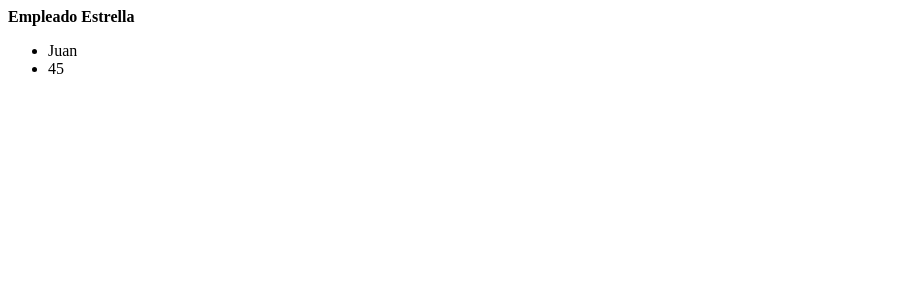
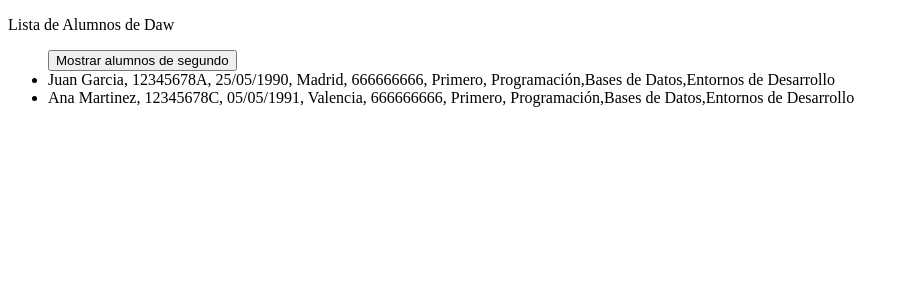
Before and after one commit to alvaaroconde16/ProyectoAngular, an Angular app in the folder angApp_v19-master/: page / in a window 1280 px wide. Shown: the top 300 px of the page, without its empty margins (0-909 px from the left). Built offline with nearby package versions, Linux system fonts and the light colour scheme.

Commit message:
Proyecto Angular

```diff
--- /dev/null
+++ b/angApp_v19-master/src/app/alumnado-daw/alumnado-daw.component.html
@@ -0,0 +1,21 @@
+<p>Lista de Alumnos de Daw</p>
+
+<ul>
+    @if (alumnoPrimero) {
+        <button (click)="cambiarCurso(false)">Mostrar alumnos de segundo</button>
+        @for (alumno of alumno; track $index) {
+            @if (alumno.curso == "Primero") {
+                <li>{{ alumno.nombre }} {{ alumno.apellidos }}, {{ alumno.dni }}, {{ alumno.fecha_nacimiento }}, {{ alumno.poblacion }}, {{ alumno.telefono }},
+                    {{ alumno.curso }}, {{ alumno.modulos }}</li>
+            }
+        }
+    }@else {
+        <button (click)="cambiarCurso(true)">Mostrar alumnos de primero</button>
+        @for (alumno of alumno; track $index) {
+            @if (alumno.curso == "Segundo") {
+                <li>{{ alumno.nombre }} {{ alumno.apellidos }}, {{ alumno.dni }}, {{ alumno.fecha_nacimiento }}, {{ alumno.poblacion }}, {{ alumno.telefono }},
+                    {{ alumno.curso }}, {{ alumno.modulos }}</li>
+            }
+        }
+    }
+</ul>
--- /dev/null
+++ b/angApp_v19-master/src/app/alumnado-daw/alumnado-daw.component.ts
@@ -0,0 +1,32 @@
+import { Component } from '@angular/core';
+import { Alumnado } from './alumnado-daw';
+
+@Component({
+  selector: 'app-alumnado-daw',
+  imports: [],
+  templateUrl: './alumnado-daw.component.html',
+  styleUrl: './alumnado-daw.component.css'
+})
+export class AlumnadoDAWComponent {
+  public titulo = 'Bienvenido Alumnado DAW';
+  public alumno: Array<Alumnado>;
+  public alumnoPrimero: boolean;
+
+
+  constructor(){
+    this.alumno = [new Alumnado('Juan', 'Garcia', '12345678A', '25/05/1990', 'Madrid', '666666666', 'Primero', ['Programación', 'Bases de Datos', 'Entornos de Desarrollo']),
+                  new Alumnado('Alejandro', 'Gonzalez', '87654321B', '15/03/1992', 'Barcelona', '666666666', 'Segundo', ['Programación', 'Bases de Datos', 'Entornos de Desarrollo']),
+                  new Alumnado('Ana', 'Martinez', '12345678C', '05/05/1991', 'Valencia', '666666666', 'Primero', ['Programación', 'Bases de Datos', 'Entornos de Desarrollo']),
+                  new Alumnado('Maria', 'Lopez', '87654321D', '10/09/1993', 'Sevilla', '666666666', 'Segundo', ['Programación', 'Bases de Datos', 'Entornos de Desarrollo'])];
+
+    this.alumnoPrimero = true;
+  }
+
+  ngOnInit() {
+    console.log(this.alumno);
+  }
+
+  cambiarCurso(valor:boolean) {
+    this.alumnoPrimero = valor;
+  }
+}
--- /dev/null
+++ b/angApp_v19-master/src/app/alumnado-daw/alumnado-daw.ts
@@ -0,0 +1,12 @@
+export class Alumnado{
+    constructor(
+        public nombre:string,
+        public apellidos:string,
+        public dni:string,
+        public fecha_nacimiento:string,
+        public poblacion:string,
+        public telefono:string,
+        public curso:string,
+        public modulos:Array<string>,
+    ){}
+}
--- a/angApp_v19-master/src/app/app.component.html
+++ b/angApp_v19-master/src/app/app.component.html
@@ -1 +1,2 @@
-<app-empleado></app-empleado>
+<!-- <app-empleado></app-empleado> -->
+<app-alumnado-daw></app-alumnado-daw>
--- a/angApp_v19-master/src/app/app.component.ts
+++ b/angApp_v19-master/src/app/app.component.ts
@@ -1,10 +1,11 @@
 import { Component } from '@angular/core';
 import { RouterOutlet } from '@angular/router';
 import { EmpleadoComponent } from "./empleado/empleado.component";
+import { AlumnadoDAWComponent } from './alumnado-daw/alumnado-daw.component';
 
 @Component({
   selector: 'app-root',
-  imports: [EmpleadoComponent],
+  imports: [EmpleadoComponent, AlumnadoDAWComponent],
   templateUrl: './app.component.html',
   styleUrl: './app.component.css'
 })
--- a/angApp_v19-master/src/app/empleado/empleado.component.html
+++ b/angApp_v19-master/src/app/empleado/empleado.component.html
@@ -3,3 +3,29 @@
     <li>{{empleado.nombre}}</li>
     <li>{{empleado.edad}}</li>
 </ul>
+
+<!-- <ul *ngIf="trabajadorExterno; else trabajadoresInternos">
+    <li>{{empleado.nombre}}</li>
+</ul>
+
+<ng-template #trabajadoresInternos>
+    <li>Lista de trabajadores internos</li>
+</ng-template>-->
+
+<ul>
+    @if (trabajadorExterno) {
+        <button (click)="cambiarExterno(false)">Mostrar Internos</button>
+        <li>{{empleado.nombre}}</li>
+    }@else {
+        <button (click)="cambiarExterno(true)">Mostrar Externos</button>
+        <li>Lista de trabajadores internos</li>
+        @for (empleado of trabajador; track empleado.id) {
+            <li>{{ empleado.nombre }}</li>
+            @if (empleado.contratado) {
+                <li>Trabajador contratado</li>
+            }@else {
+                <li>Trabajador NO contratado</li>
+            }
+        }
+    }
+</ul>
--- a/angApp_v19-master/src/app/empleado/empleado.component.ts
+++ b/angApp_v19-master/src/app/empleado/empleado.component.ts
@@ -1,9 +1,10 @@
 import { Component } from '@angular/core';
 import { Empleado } from './empleado';
+import { CommonModule } from '@angular/common';
 
 @Component({
   selector: 'app-empleado',
-  imports: [],
+  imports: [CommonModule],
   templateUrl: './empleado.component.html',
   styleUrl: './empleado.component.css'
 })
@@ -11,12 +12,23 @@ import { Empleado } from './empleado';
 export class EmpleadoComponent {
   public titulo = 'Bienvenido Empleado';
   public empleado: Empleado;
+  public trabajador: Array<any>;
+  public trabajadorExterno: boolean;
 
   constructor() {
-    this.empleado = new Empleado('Juan', 45);
+    this.empleado = new Empleado('Juan', 45, true);
+    this.trabajador = [new Empleado('Alejandro', 22, true),
+                      new Empleado('Ana', 25, false),
+                      new Empleado('Maria', 35, true)];
+
+    this.trabajadorExterno = true;
   }
 
   ngOnInit() {
     console.log(this.empleado);
   }
+
+  cambiarExterno(valor:boolean) {
+    this.trabajadorExterno = valor;
+  }
 }
--- a/angApp_v19-master/src/app/empleado/empleado.ts
+++ b/angApp_v19-master/src/app/empleado/empleado.ts
@@ -1,6 +1,7 @@
 export class Empleado {
     constructor(
       public nombre:string,
-      public edad:number
+      public edad:number,
+      public contratado:boolean,
     ){}
 }
```
Also changed, not shown: angApp_v19-master/src/app/alumnado-daw/alumnado-daw.component.css (added), 1 other file (tests, documents, lock files or other folders).
